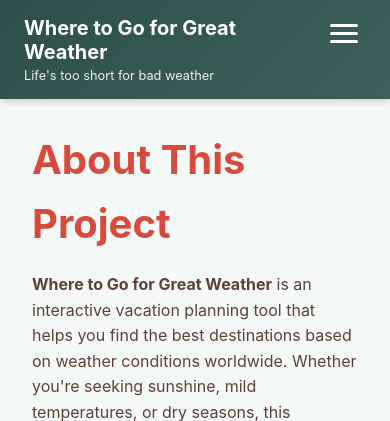
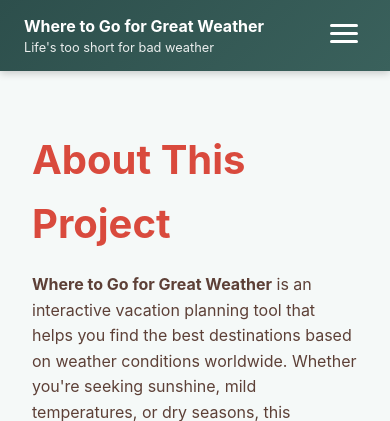
Before and after one commit to PowerPioneer/weather-app, a Flask app: page /about in a window 390 px wide. Shown: the top 421 px of the page. Run offline with Flask 3, Linux system fonts and the light colour scheme; parts of the project's set-up code (start-up, migrations or seed data) failed here and were passed over.

Commit message:
Reduce mobile header title font size for single-line display
- Reduce header h1 font size from 1.25rem to 1rem on mobile
- Add white-space: nowrap to prevent line wrapping
- Add text-overflow: ellipsis for graceful overflow on very small screens
- Allows title to display on single line on more mobile devices

This improves mobile UI by reducing header vertical space and
preventing title text from wrapping unnecessarily.

```diff
--- a/static/style.css
+++ b/static/style.css
@@ -695,8 +695,11 @@ svg path {
     }
 
     header h1 {
-        font-size: 1.25rem;
+        font-size: 1rem;
         max-width: calc(100vw - 120px);
+        white-space: nowrap;
+        overflow: hidden;
+        text-overflow: ellipsis;
     }
 
     header p {
```
